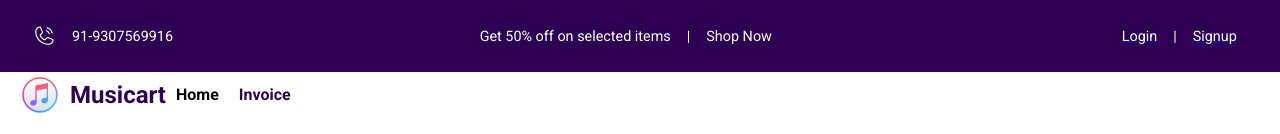
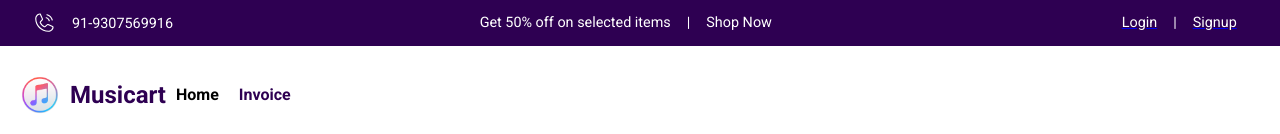
Before and after one commit to pranilveer/MusicartClient, a React (Create React App) app: page / in a window 1280 px wide. Shown: the top 134 px of the page. Built offline with nearby package versions, Linux system fonts and the light colour scheme; no server answers.

Commit message:
Header Responsiveness Improved

```diff
--- a/src/App.js
+++ b/src/App.js
@@ -50,7 +50,7 @@ function App() {
     localStorage.removeItem('userName');
     localStorage.removeItem("authToken");
     delete axios.defaults.headers.common["Authorization"];
-    navigate("/login");
+    navigate("/");
   };
 
   const handleLogin = (user, token) => {
--- a/src/components/Footer/Footer.module.css
+++ b/src/components/Footer/Footer.module.css
@@ -1,6 +1,7 @@
 .Footer {
   background-color: #2E0052;
   width: 100vw;
+  max-width: 2560px;
   height: 10vh;
   display: flex;
   justify-content: center;
@@ -9,6 +10,10 @@
   font-weight: 400;
   font-style: normal;
   font-size: 18px;
+  margin: auto;
+  position:static;
+  bottom: 0;
+  z-index: 999;
 }
 
 .footerText {
@@ -22,8 +27,8 @@
   left: 0;
 }
 
-  @media (max-width: 768px){
-    .Footer{
-      display:none;
+@media (max-width: 768px) {
+  .Footer {
+    display: none;
   }
 }
--- a/src/components/Header/Header.js
+++ b/src/components/Header/Header.js
@@ -5,6 +5,7 @@ import phonelogo from "../../assets/logos/phonelogo.svg"
 const Header = ({ isLoggedIn, handleLogout }) => {
     return (
         <header className={styles.container}>
+            <div className={styles.headerbody}>
             <div className={styles.contact}>
                 <div className={styles.logo}>
                     <img src={phonelogo} alt="musicartLogo" />
@@ -20,17 +21,7 @@ const Header = ({ isLoggedIn, handleLogout }) => {
                 <p>Shop Now</p>
             </div>
             {isLoggedIn ? (
-                <div className={styles.btns}     onClick={() => {
-                    // Clear local storage or session storage
-                    localStorage.removeItem("auth");
-                    localStorage.removeItem("dotusdt");
-                    localStorage.removeItem("ethusdt");
-                    localStorage.removeItem("userName");
-                    localStorage.removeItem("userId");
-
-                    // Redirect user to login page (if using React Router)
-                    window.location.href = "/";
-                }}>
+                <div className={styles.btns} onClick={() => {handleLogout()}}>
                     Logout
                 </div>
             ) : (
@@ -44,6 +35,7 @@ const Header = ({ isLoggedIn, handleLogout }) => {
                     </Link>
                 </div>
             )}
+            </div>
         </header >
     );
 };
--- a/src/components/Header/Header.module.css
+++ b/src/components/Header/Header.module.css
@@ -1,16 +1,13 @@
 .container {
   display: flex;
-  justify-content: space-between;
+  justify-content: center;
   align-items: center;
   width: 100vw;
-  background: #2e0052;
-  height: 9vh;
-  color: #fff;
-  font-size: 0.9rem;
   position: fixed;
   top: 0;
   z-index: 999;
 }
+
 .logo {
   display: flex;
   justify-content: center;
@@ -44,6 +41,18 @@
   cursor: pointer;
 }
 
+.headerbody{
+  display: flex;
+  justify-content: space-between;
+  align-items: center;
+  width: 100vw;
+  background: #2e0052;
+  max-height: 3rem;
+  color: #fff;
+  font-size: 0.9rem;
+  max-width: 2560px;
+}
+
 @media (max-width: 768px){
   .container{
     display:none;
```
Lines whose indentation alone changed are shown as unchanged.
